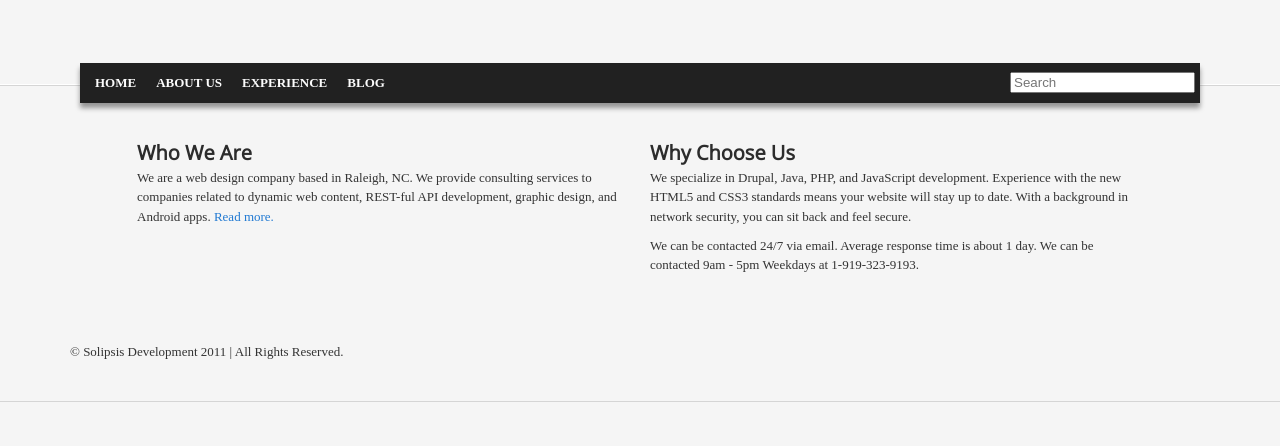
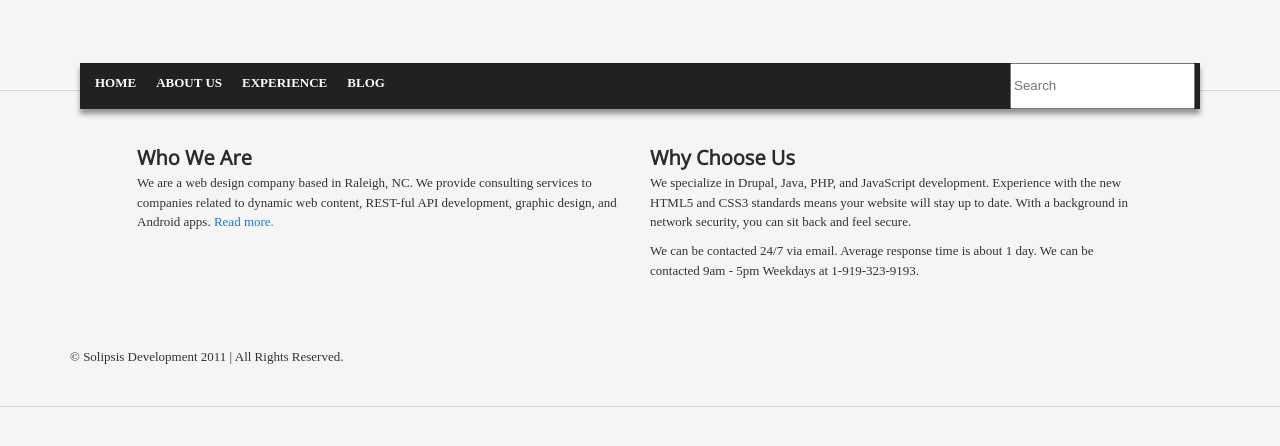
Before and after one commit to berkona/berkona.github.com, a Jekyll site: the page built from index.html, in a window 1280 px wide. Shown: the top 446 px of the page. Built offline with Jekyll 4.4.1, drawn with Linux system fonts in a browser that asks for light colours.

Commit message:
Added notes

```diff
--- a/_layouts/default.html
+++ b/_layouts/default.html
@@ -87,11 +87,9 @@ layout: none
           </div>
         </nav>
         <div id="block-search" class="block block-region-menu-bar">
-          <p>
           <form method="get" action="/search">
             <input type="search" placeholder="Search" name="query" />
           </form>
-          </p>
         </div>
       </div>
     </header>
--- a/css/solipsism.css
+++ b/css/solipsism.css
@@ -24,6 +24,6 @@ div#main-content {
 	margin: 0px 5px;
 }
 
-#block-search p {
+#block-search input {
 	line-height: 3em;
 }
```
